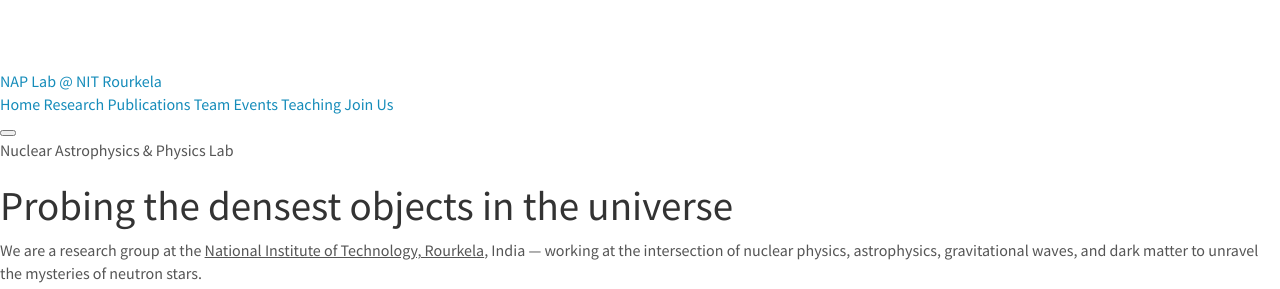
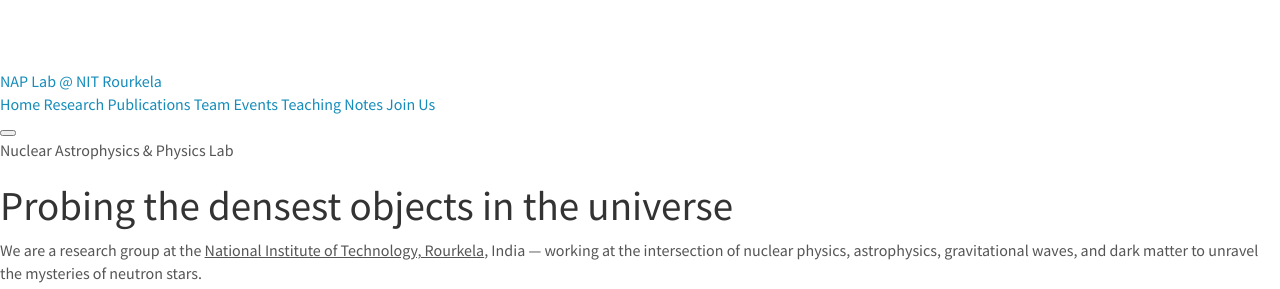
Before and after one commit to bharatiop/bharatiop.github.io, a Jekyll site: the page built from _pages/home.md, in a window 1280 px wide and 900 px high. Shown: the top 289 px of the window. Built offline with Jekyll 4.4.1, drawn with Linux system fonts in a browser that asks for light colours.

Commit message:
Add files via upload

```diff
--- a/_includes/footer.html
+++ b/_includes/footer.html
@@ -17,6 +17,7 @@
       <a href="{{ site.url }}{{ site.baseurl }}/team">Team</a>
       <a href="{{ site.url }}{{ site.baseurl }}/events">Events</a>
       <a href="{{ site.url }}{{ site.baseurl }}/teaching">Teaching</a>
+      <a href="{{ site.url }}{{ site.baseurl }}/lecture-notes">Lecture Notes</a>
       <a href="{{ site.url }}{{ site.baseurl }}/vacancies">Join Us</a>
       <a href="{{ site.url }}{{ site.baseurl }}/allnews.html">All News</a>
     </div>
--- a/_includes/header.html
+++ b/_includes/header.html
@@ -11,6 +11,7 @@
       <a href="{{ site.url }}{{ site.baseurl }}/team"        {% if page.permalink == '/team/' %}class="active"{% endif %}>Team</a>
       <a href="{{ site.url }}{{ site.baseurl }}/events"      {% if page.permalink == '/events/' %}class="active"{% endif %}>Events</a>
       <a href="{{ site.url }}{{ site.baseurl }}/teaching"    {% if page.permalink == '/teaching/' %}class="active"{% endif %}>Teaching</a>
+      <a href="{{ site.url }}{{ site.baseurl }}/lecture-notes"{% if page.permalink == '/lecture-notes/' %}class="active"{% endif %}>Notes</a>
       <a href="{{ site.url }}{{ site.baseurl }}/vacancies"   {% if page.permalink == '/vacancies/' %}class="active"{% endif %}>Join Us</a>
     </div>
     <button class="hamburger" id="menuBtn" aria-label="Toggle menu" aria-expanded="false" aria-controls="navLinks">
```
